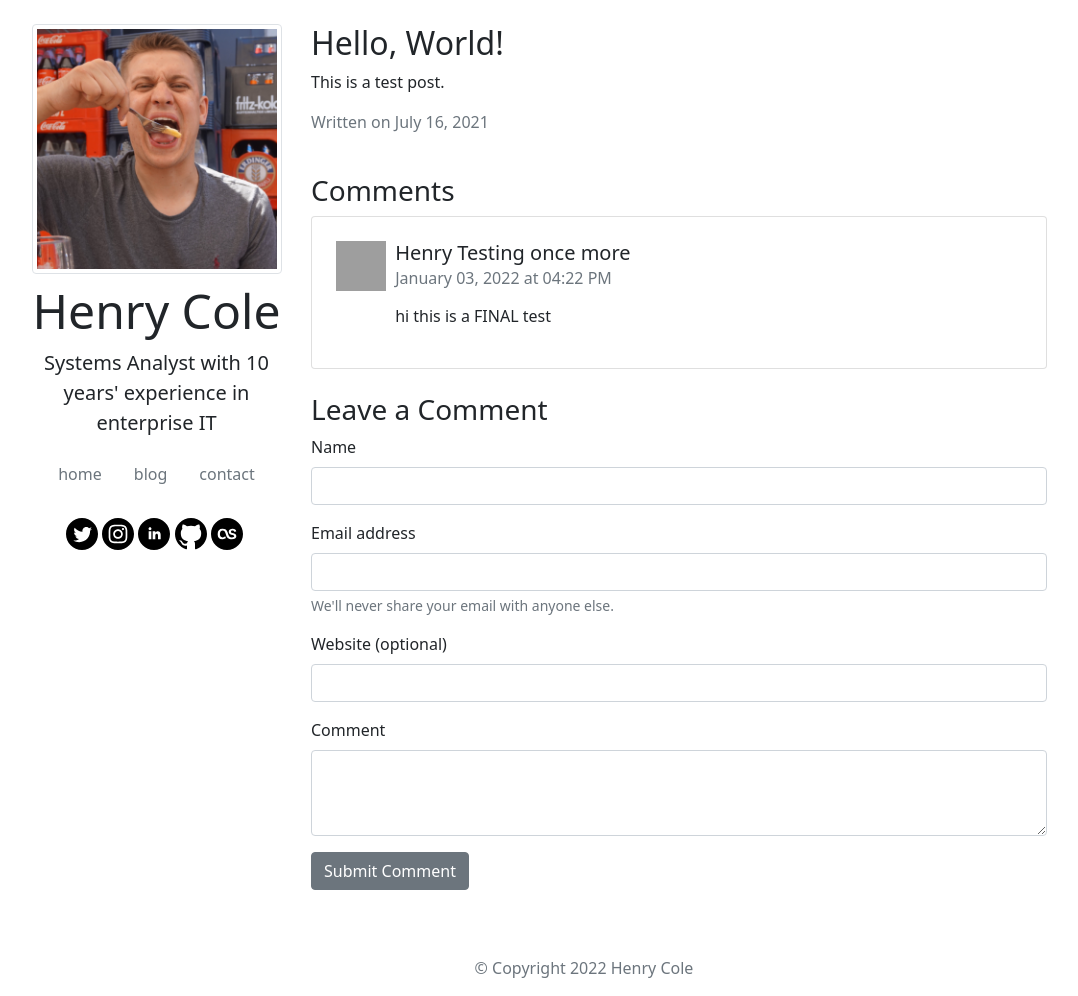
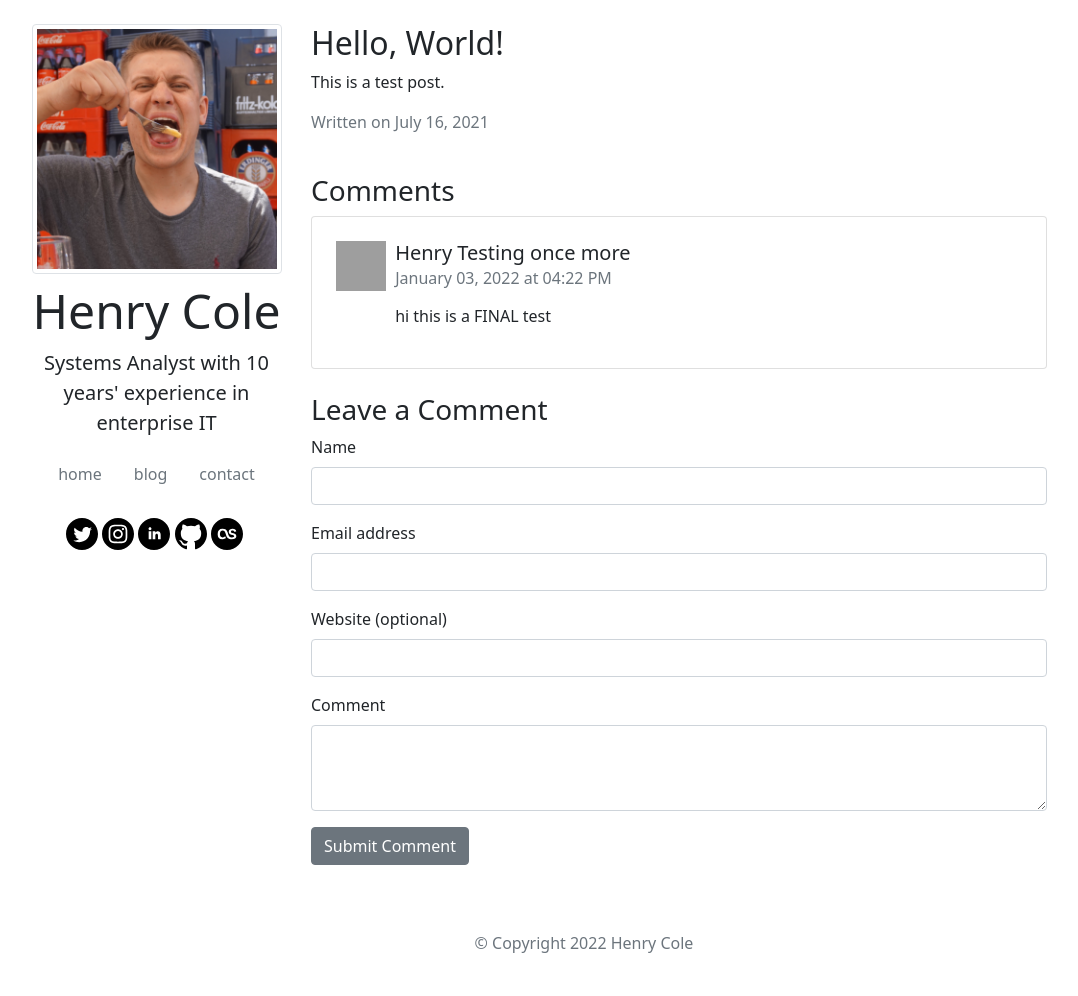
Before and after one commit to hcuk94/henry-personal-website, a Jekyll site: the page built from _posts/2021-07-16-Hello-World.md, in a window 1280 px wide and 996 px high. Shown: the whole window, without its empty margins (56-1134 px from the left). Built offline with Jekyll 4.4.1, drawn with Linux system fonts in a browser that asks for light colours; grey boxes are pictures that could not be loaded.

Commit message:
more comment styling

```diff
--- a/_includes/comment.html
+++ b/_includes/comment.html
@@ -10,7 +10,7 @@
       {% endif %}
     </div>
 </div>
-<div class="col-11">
+<div class="col-10">
     <div class="comment__content-wrapper">
       <h5 class="comment__author card-title" itemprop="author" itemscope itemtype="http://schema.org/Person">
         {% unless include.url == blank %}
--- a/_includes/post_comments.html
+++ b/_includes/post_comments.html
@@ -28,7 +28,6 @@
         <fieldset>
         <label class="form-label" for="comment-form-email">Email address</label>
         <input class="form-control" type="email" id="comment-form-email" name="fields[email]"/>
-        <div id="emailHelp" class="form-text">We'll never share your email with anyone else.</div>
         </fieldset>
     </div>
     <div class="mb-3">
```
